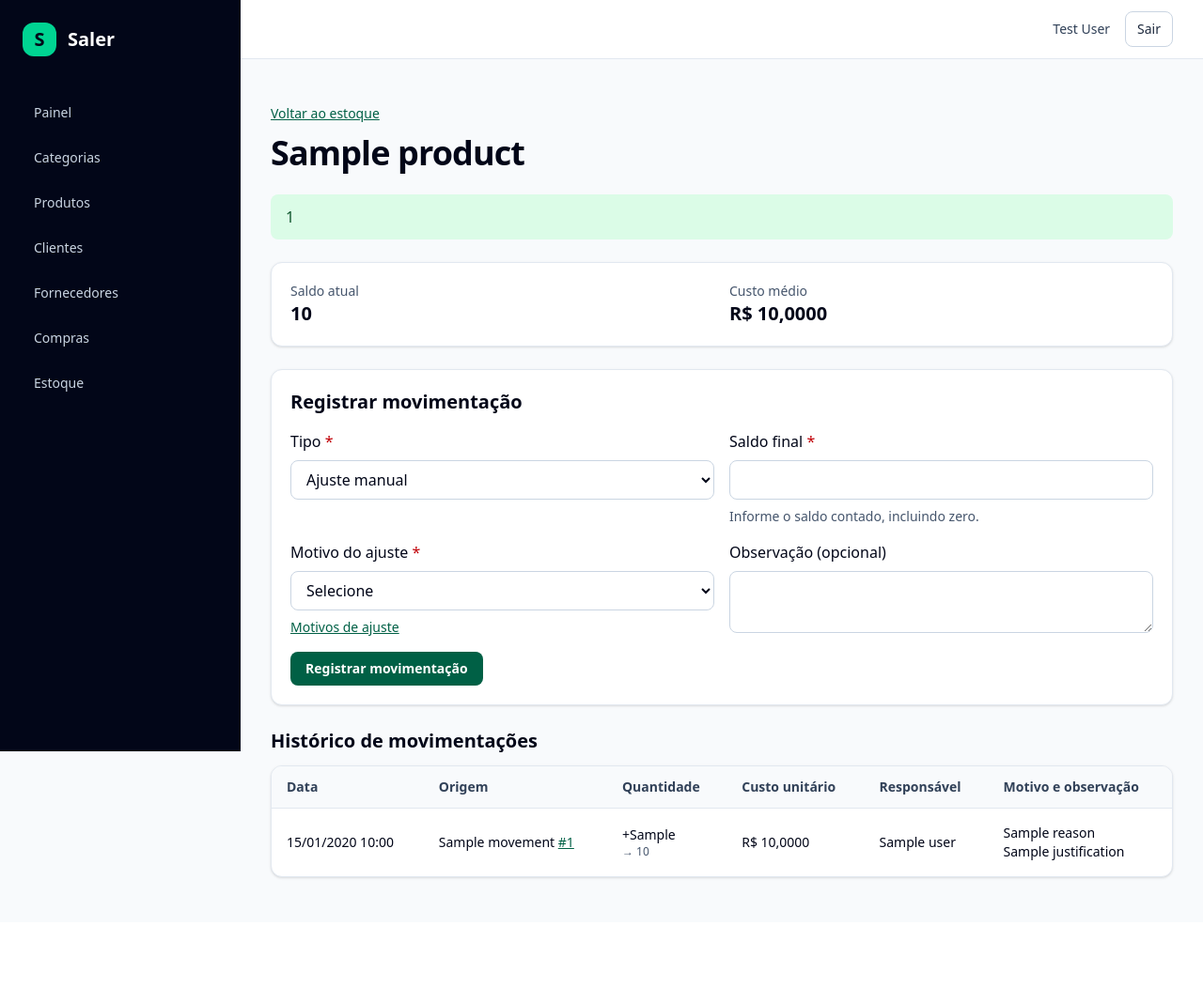
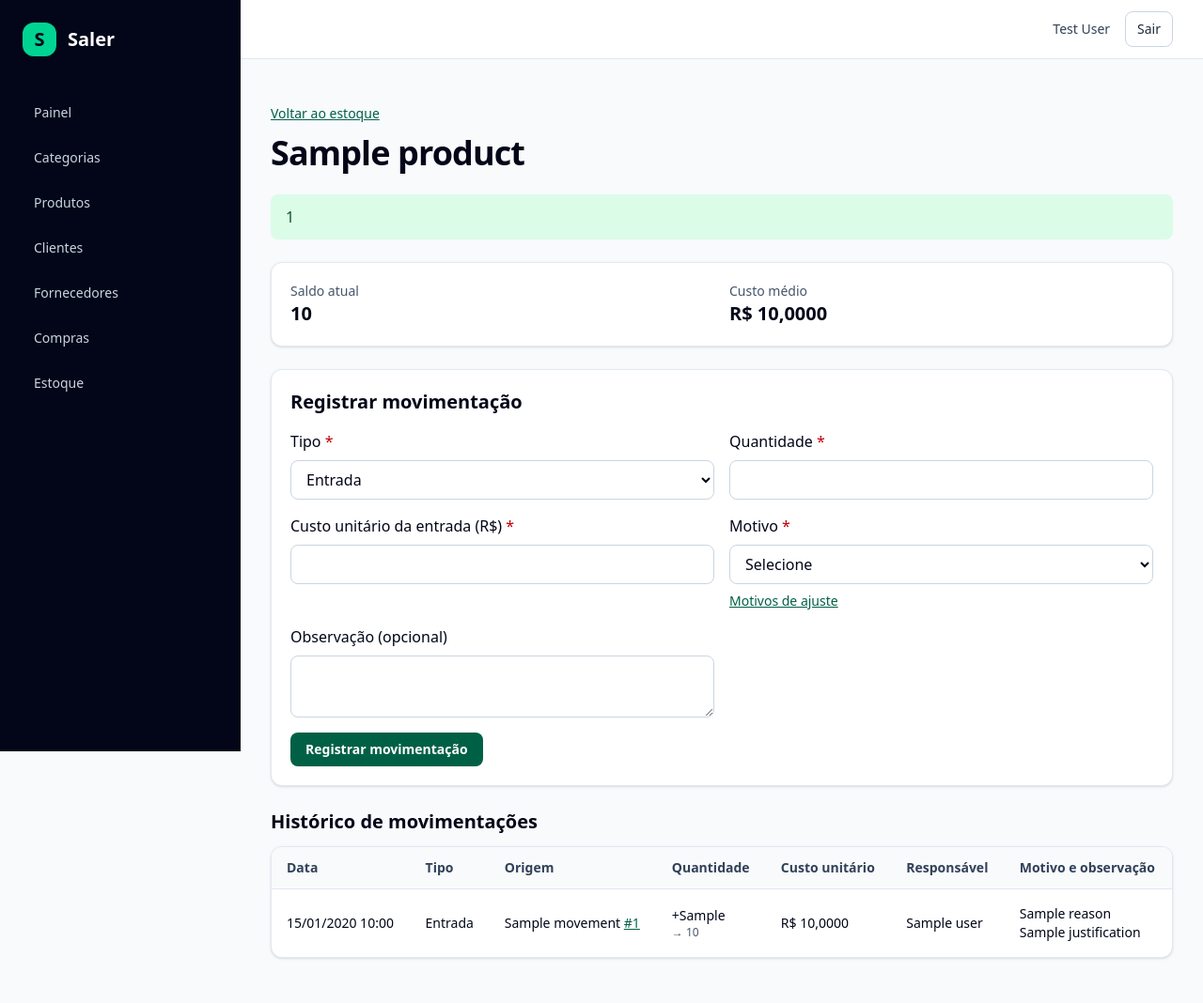
Before and after one commit to lorenaneiva/saler, a Laravel app: template resources/views/stock/show.blade.php in a window 1280 px wide. Shown: the whole page at 94% size. Before the commit the page ends 936 px from the top, so only its background shows below. Run offline with Laravel 12, Linux system fonts and the light colour scheme; a user stored in the database is signed in; data comes from the database, SQL or seed files in the repository; tables that the repository leaves empty hold one stand-in row (values such as "Sample post"); the template is opened without the code that fills it: most values are stand-ins (such as "Sample title", 1, 10 or a date in 2020); style sheets or scripts are compiled from the project's sources.

Commit message:
fix: exige motivo para entradas e saídas manuais de estoque

```diff
--- a/resources/views/stock/movement-form.blade.php
+++ b/resources/views/stock/movement-form.blade.php
@@ -1,14 +1,12 @@
 @php
     $movementTypes = [
-        \App\Models\StockMovement::ManualEntry => 'Entrada manual',
-        \App\Models\StockMovement::ManualExit => 'Saída manual',
-        \App\Models\StockMovement::Adjustment => 'Ajuste manual',
+        \App\Models\StockMovement::ManualEntry => 'Entrada',
+        \App\Models\StockMovement::ManualExit => 'Saída',
     ];
     $quantity = old('quantity');
     $unitCost = old('unit_cost');
     $justification = old('justification');
-    $type = old('type', \App\Models\StockMovement::Adjustment);
-    $isAdjustment = $type === \App\Models\StockMovement::Adjustment;
+    $type = old('type', \App\Models\StockMovement::ManualEntry);
     $isEntry = $type === \App\Models\StockMovement::ManualEntry;
 @endphp
 
@@ -33,26 +31,25 @@
         </select>
     </label>
     <label class="grid content-start gap-2 font-medium">
-        <span><span id="stock-quantity-label">{{ $isAdjustment ? 'Saldo final' : 'Quantidade' }}</span> <x-required-mark /></span>
-        <input id="stock-quantity" name="quantity" type="number" class="field" min="{{ $isAdjustment ? 0 : 1 }}" max="2147483647" step="1"
+        <span>Quantidade <x-required-mark /></span>
+        <input id="stock-quantity" name="quantity" type="number" class="field" min="1" max="2147483647" step="1"
             value="{{ is_scalar($quantity) ? $quantity : '' }}" required>
-        <span id="stock-adjustment-help" class="text-sm font-normal text-slate-600" @if (! $isAdjustment) hidden @endif>Informe o saldo contado, incluindo zero.</span>
     </label>
     <label id="stock-unit-cost-field" class="grid content-start gap-2 font-medium" @if (! $isEntry) hidden @endif>
         <span>Custo unitário da entrada (R$) <x-required-mark /></span>
         <input id="stock-unit-cost" name="unit_cost" type="number" class="field" min="0" max="9999999999.9999" step="0.0001"
             value="{{ is_scalar($unitCost) ? $unitCost : '' }}" @required($isEntry) @disabled(! $isEntry)>
     </label>
-    <div id="stock-reason-field" class="grid content-start gap-2" @if (! $isAdjustment) hidden @endif>
-        <label for="stock-reason" class="font-medium">Motivo do ajuste <x-required-mark /></label>
-        <select id="stock-reason" name="reason_id" class="field" @required($isAdjustment) @disabled(! $isAdjustment)>
+    <div class="grid content-start gap-2">
+        <label for="stock-reason" class="font-medium">Motivo <x-required-mark /></label>
+        <select id="stock-reason" name="reason_id" class="field" required>
             <option value="">Selecione</option>
             @foreach ($reasons as $reason)
                 <option value="{{ $reason->id }}" @selected(old('reason_id') == $reason->id)>{{ $reason->name }}</option>
             @endforeach
         </select>
         @if ($reasons->isEmpty())
-            <p class="text-sm text-slate-600">Cadastre um motivo para registrar o ajuste.</p>
+            <p class="text-sm text-slate-600">Cadastre um motivo para registrar a movimentação.</p>
         @endif
         <a href="{{ route('stock.reasons.index') }}" class="w-fit text-sm text-emerald-800 underline">Motivos de ajuste</a>
     </div>
@@ -66,28 +63,13 @@
 
 <script>
     const movementType = document.getElementById('movement-type');
-    const quantity = document.getElementById('stock-quantity');
-    const quantityLabel = document.getElementById('stock-quantity-label');
-    const adjustmentHelp = document.getElementById('stock-adjustment-help');
     const unitCost = document.getElementById('stock-unit-cost');
     const unitCostField = document.getElementById('stock-unit-cost-field');
-    const reasonField = document.getElementById('stock-reason-field');
-    const reason = document.getElementById('stock-reason');
 
-    function updateMovementFields() {
+    movementType.addEventListener('change', () => {
         const isEntry = movementType.value === 'manual_entry';
-        const isAdjustment = movementType.value === 'adjustment';
-        quantityLabel.textContent = isAdjustment ? 'Saldo final' : 'Quantidade';
-        quantity.min = isAdjustment ? '0' : '1';
-        adjustmentHelp.hidden = !isAdjustment;
         unitCostField.hidden = !isEntry;
         unitCost.disabled = !isEntry;
         unitCost.required = isEntry;
-        reasonField.hidden = !isAdjustment;
-        reason.disabled = !isAdjustment;
-        reason.required = isAdjustment;
-    }
-
-    movementType.addEventListener('change', updateMovementFields);
-    updateMovementFields();
+    });
 </script>
--- a/resources/views/stock/show.blade.php
+++ b/resources/views/stock/show.blade.php
@@ -33,7 +33,7 @@
                     <caption class="sr-only">Movimentações de {{ $product->name }}</caption>
                     <thead class="border-b border-slate-200 bg-slate-50 text-slate-700">
                         <tr>
-                            @foreach (['Data', 'Origem', 'Quantidade', 'Custo unitário', 'Responsável', 'Motivo e observação'] as $heading)
+                            @foreach (['Data', 'Tipo', 'Origem', 'Quantidade', 'Custo unitário', 'Responsável', 'Motivo e observação'] as $heading)
                                 <th scope="col" class="whitespace-nowrap px-4 py-3">{{ $heading }}</th>
                             @endforeach
                         </tr>
@@ -42,6 +42,7 @@
                         @forelse ($movements as $movement)
                             <tr>
                                 <td class="whitespace-nowrap px-4 py-4">{{ $movement->created_at->format('d/m/Y H:i') }}</td>
+                                <td class="px-4 py-4">{{ $movement->quantity_delta > 0 ? 'Entrada' : 'Saída' }}</td>
                                 <td class="px-4 py-4">
                                     {{ $movement->typeLabel() }}
                                     @if ($movement->purchaseItem)
@@ -72,7 +73,7 @@
                                 </td>
                             </tr>
                         @empty
-                            <tr><td colspan="6" class="px-4 py-6 text-slate-600">Nenhuma movimentação registrada.</td></tr>
+                            <tr><td colspan="7" class="px-4 py-6 text-slate-600">Nenhuma movimentação registrada.</td></tr>
                         @endforelse
                     </tbody>
                 </table>
```
Also changed, not shown: app/Actions/RegisterStockMovement.php (+6 -13 lines), app/Http/Requests/StockMovementRequest.php (+5 -5 lines), tests/Feature/PurchaseTest.php (+6 -1 lines), tests/Feature/StockTest.php (+28 -7 lines).
